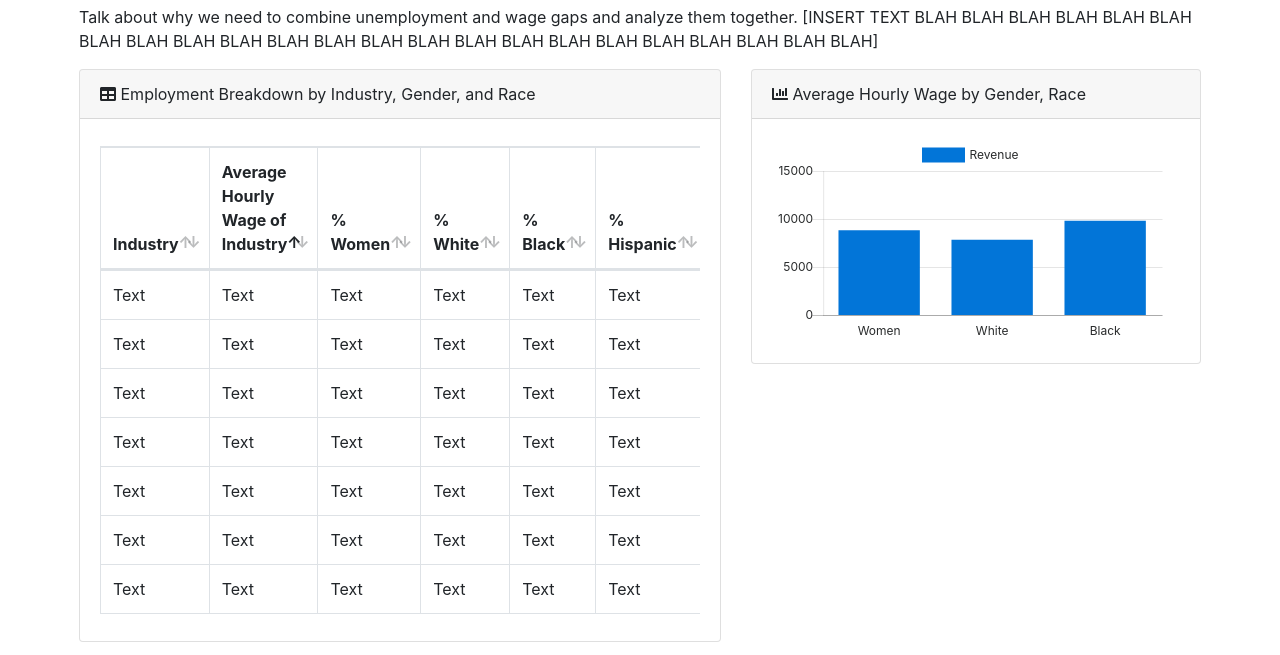
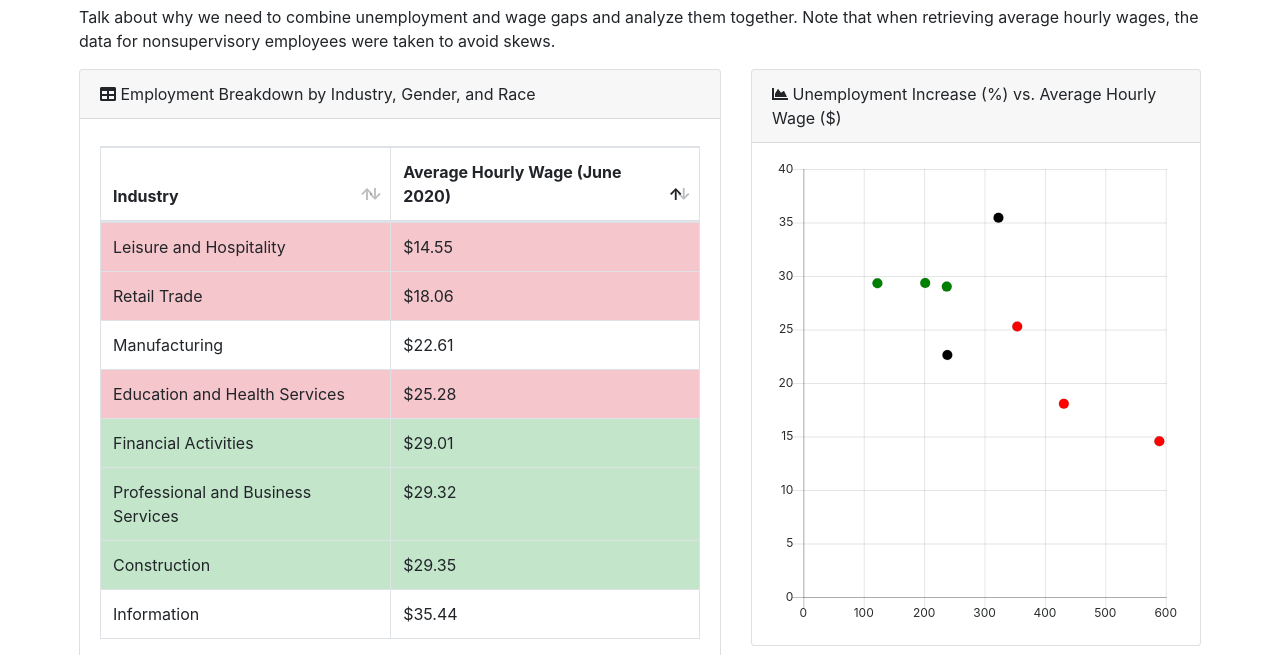
Before and after one commit to asmikumar/economic-analysis-covid19, a plain HTML site: page combination.html in a window 1280 px wide. Shown: the part 113-768 px from the top of the page. Drawn offline with Linux system fonts and the light colour scheme.

Commit message:
Adding charts and graphs to third tab

```diff
--- a/combination.html
+++ b/combination.html
@@ -61,7 +61,7 @@
         <div class="container-fluid">
 
           <h2>Combining Two Economic Ideas</h2>
-          Talk about why we need to combine unemployment and wage gaps and analyze them together. [INSERT TEXT BLAH BLAH BLAH BLAH BLAH BLAH BLAH BLAH BLAH BLAH BLAH BLAH BLAH BLAH BLAH BLAH BLAH BLAH BLAH BLAH BLAH BLAH BLAH]
+          Talk about why we need to combine unemployment and wage gaps and analyze them together. Note that when retrieving average hourly wages, the data for nonsupervisory employees were taken to avoid skews.
 
           <p></p>
 
@@ -79,69 +79,41 @@
 	                    <thead>
 	                      <tr>
 	                        <th>Industry</th>
-                          <th>Average Hourly Wage of Industry</th>
-	                        <th>% Women</th>
-	                        <th>% White</th>
-	                        <th>% Black</th>
-                          <th>% Hispanic</th>
+                          	<th>Average Hourly Wage (June 2020)</th>
 	                      </tr>
 	                    </thead>
 	                    <tbody>
-                        <tr>
-                          <td>Text</td>
-                          <td>Text</td>
-                          <td>Text</td>
-                          <td>Text</td>
-                          <td>Text</td>
-                          <td>Text</td>
+                        <tr style='background-color: #c3e6cb'>
+                          <td>Construction</td>
+                          <td>$29.35</td>
                         </tr>
-	                      <tr>
-                          <td>Text</td>
-                          <td>Text</td>
-                          <td>Text</td>
-                          <td>Text</td>
-                          <td>Text</td>
-                          <td>Text</td>
+                        <tr style='background-color: #f5c6cb'>
+                          <td>Education and Health Services</td>
+                          <td>$25.28</td>
+                        </tr>
+	                    <tr style='background-color: #c3e6cb'>
+                          <td>Financial Activities</td>
+                          <td>$29.01</td>
                         </tr>
                         <tr>
-                          <td>Text</td>
-                          <td>Text</td>
-                          <td>Text</td>
-                          <td>Text</td>
-                          <td>Text</td>
-                          <td>Text</td>
+                          <td>Information</td>
+                          <td>$35.44</td>
+                        </tr>
+                        <tr style='background-color: #f5c6cb'>
+                          <td>Leisure and Hospitality</td>
+                          <td>$14.55</td>
                         </tr>
                         <tr>
-                          <td>Text</td>
-                          <td>Text</td>
-                          <td>Text</td>
-                          <td>Text</td>
-                          <td>Text</td>
-                          <td>Text</td>
+                          <td>Manufacturing</td>
+                          <td>$22.61</td>
                         </tr>
-                        <tr>
-                          <td>Text</td>
-                          <td>Text</td>
-                          <td>Text</td>
-                          <td>Text</td>
-                          <td>Text</td>
-                          <td>Text</td>
+                        <tr style='background-color: #c3e6cb'>
+                          <td>Professional and Business Services</td>
+                          <td>$29.32</td>
                         </tr>
-                        <tr>
-                          <td>Text</td>
-                          <td>Text</td>
-                          <td>Text</td>
-                          <td>Text</td>
-                          <td>Text</td>
-                          <td>Text</td>
-                        </tr>
-                        <tr>
-                          <td>Text</td>
-                          <td>Text</td>
-                          <td>Text</td>
-                          <td>Text</td>
-                          <td>Text</td>
-                          <td>Text</td>
+                        <tr style='background-color: #f5c6cb'>
+                          <td>Retail Trade</td>
+                          <td>$18.06</td>
                         </tr>
 	                    </tbody>
 	                  </table>
@@ -150,19 +122,30 @@
 	            </div>
             </div>
 
-            <div class="col-lg-5 d-flex flex-column flex-grow-1">
+            <div class="col-lg-5">
               <div class="card mb-3">
                 <div class="card-header">
-                  <i class="fas fa-chart-bar"></i>
-                  Average Hourly Wage by Gender, Race</div>
-                <div class="card-body">
-                  <canvas id="race_wage"></canvas>
+                  <i class="fas fa-chart-area"></i>
+                  Unemployment Increase (%) vs. Average Hourly Wage ($)</div>
+                <div class="card-body d-flex flex-column flex-grow" style='height: 501.5px'>
+                  <canvas id="industry_unemployment_wage"></canvas>
                 </div>
               </div>
             </div>
 
           </div>
 
+<<<<<<< HEAD
+          <div class="card mb-3">
+                <div class="card-header">
+                  <i class="fas fa-chart-line"></i>
+                  Unemployment Quarterly Trends By Race, Gender (%)</div>
+                  <div class="card-body" style='height:300px'>
+                    <canvas id="unemployment_quarterly"></canvas>
+                  </div>
+              </div>
+=======
+>>>>>>> 04b11f52f0001e083c2d1e32d1114eed2ba7e514
 
           <div class='row'>
 
@@ -267,7 +250,8 @@
     <script src="graphs/race_wage.js"></script>
     <script src="graphs/employment_breakdown_highest.js"></script>
     <script src="graphs/employment_breakdown_lowest.js"></script>
-    <script src="graphs/impact_score.js"></script>
+    <script src="graphs/industry_unemployment_wage.js"></script>
+    <script src="graphs/unemployment_quarterly.js"></script>
 
   </body>
 
```
